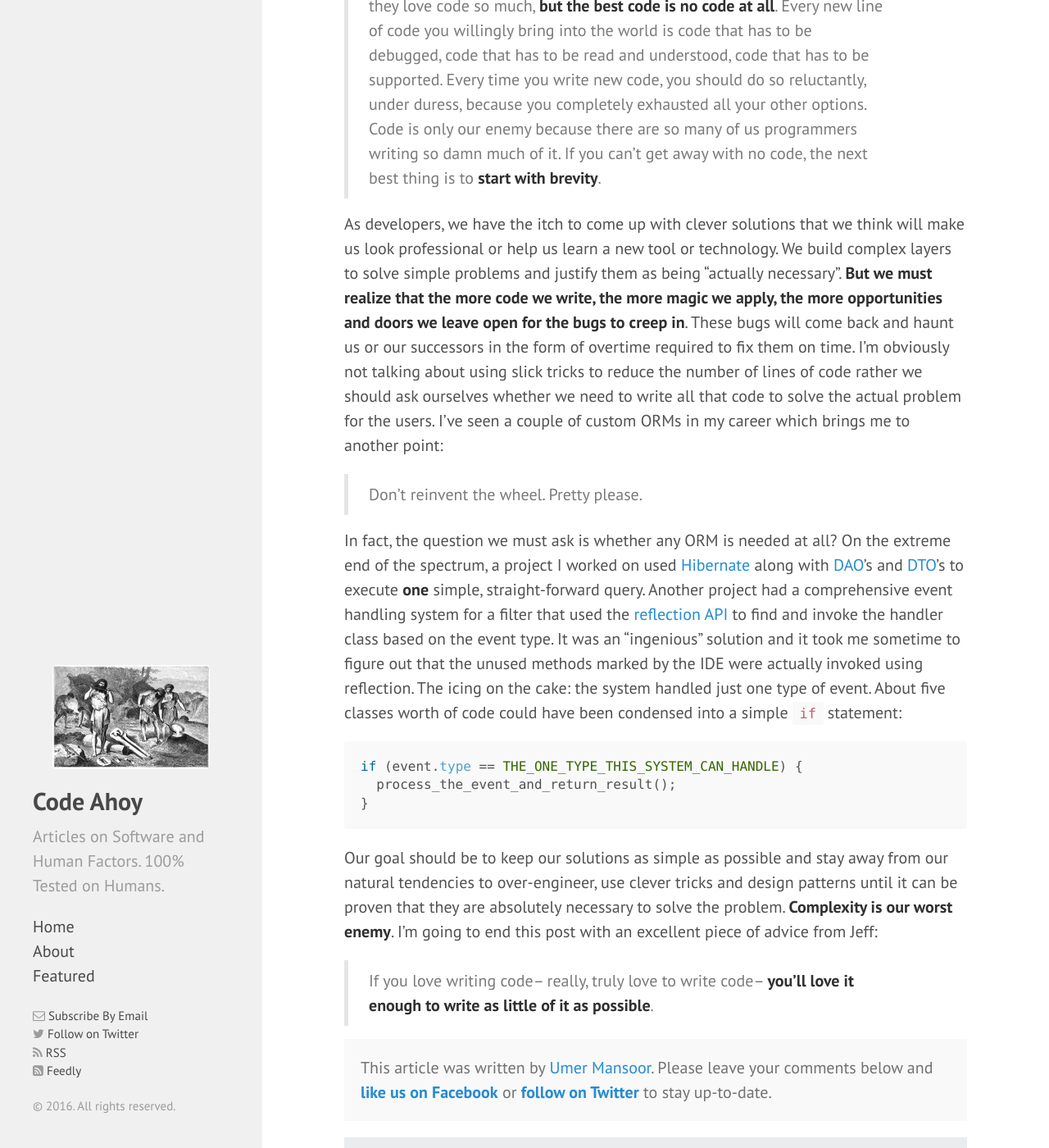
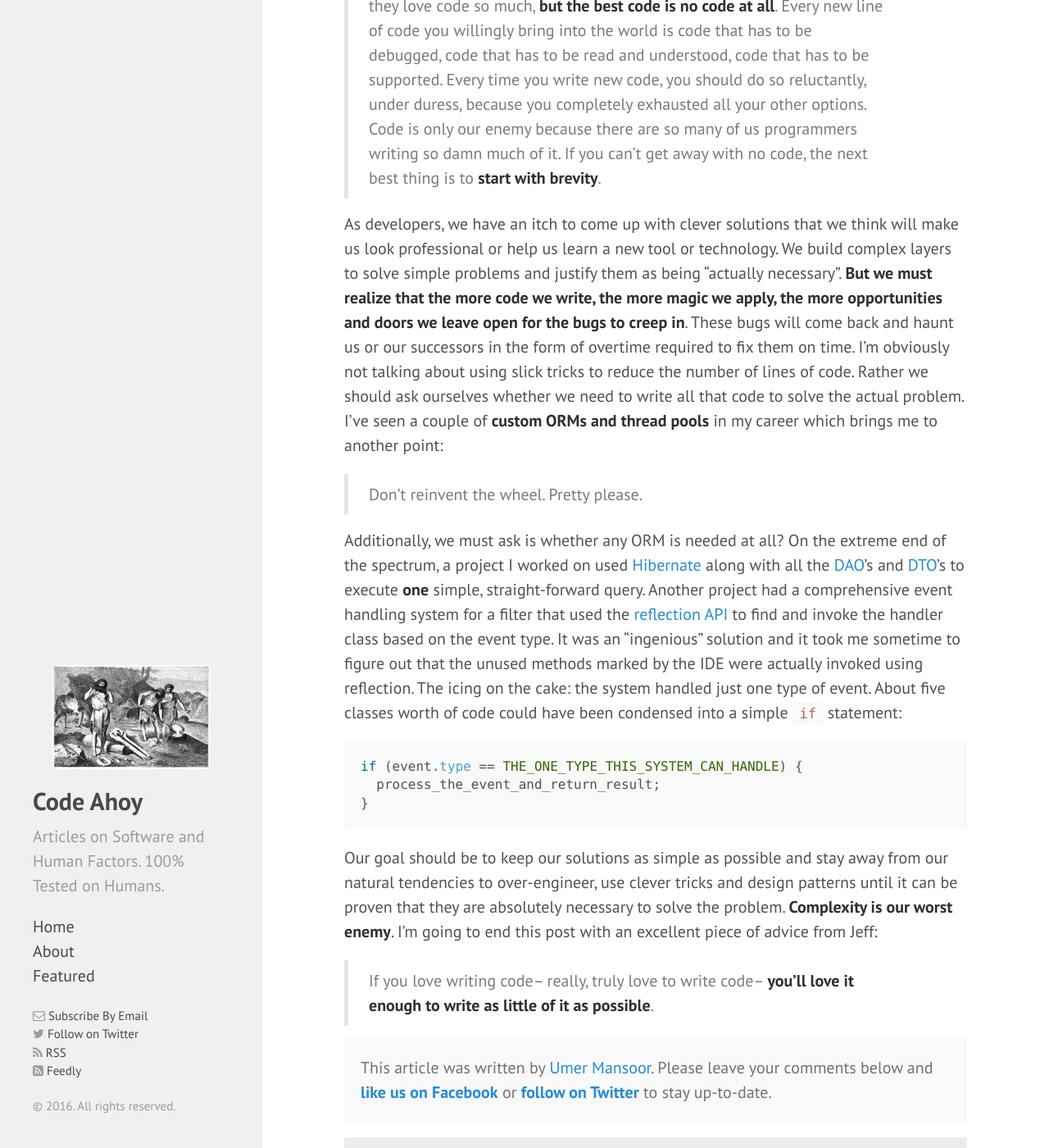
Before and after one commit to talk2viren/umermansoor.github.io, a Jekyll site: the page built from _posts/2016-06-03-write-less-code.md, in a window 1280 px wide and 1400 px high, scrolled down 868 px. Shown: the whole window at 82% size. Built offline with Jekyll 4.4.1, drawn with Linux system fonts in a browser that asks for light colours; nearby versions of some CDN libraries; a script that is not in the unit is left out; comment, search, counter and statistics services are not loaded.

Commit message:
there were typos

````diff
--- a/_posts/2016-06-03-write-less-code.md
+++ b/_posts/2016-06-03-write-less-code.md
@@ -13,15 +13,15 @@ Not too long ago, I sat down to 'clean up' a project that I inherited. I was giv
 
 > It's painful for most software developers to acknowledge this, because they love code so much, **but the best code is no code at all**. Every new line of code you willingly bring into the world is code that has to be debugged, code that has to be read and understood, code that has to be supported. Every time you write new code, you should do so reluctantly, under duress, because you completely exhausted all your other options. Code is only our enemy because there are so many of us programmers writing so damn much of it. If you can't get away with no code, the next best thing is to **start with brevity**.
 
-As developers, we have the itch to come up with clever solutions that we think will make us look professional or help us learn a new tool or technology. We build complex layers to solve simple problems and justify them as being "actually necessary". **But we must realize that the more code we write, the more magic we apply, the more opportunities and doors we leave open for the bugs to creep in**. These bugs will come back and haunt us or our successors in the form of overtime required to fix them on time. I'm obviously not talking about using slick tricks to reduce the number of lines of code rather we should ask ourselves whether we need to write all that code to solve the actual problem for the users. I've seen a couple of custom ORMs in my career which brings me to another point:
+As developers, we have an itch to come up with clever solutions that we think will make us look professional or help us learn a new tool or technology. We build complex layers to solve simple problems and justify them as being "actually necessary". **But we must realize that the more code we write, the more magic we apply, the more opportunities and doors we leave open for the bugs to creep in**. These bugs will come back and haunt us or our successors in the form of overtime required to fix them on time. I'm obviously not talking about using slick tricks to reduce the number of lines of code. Rather we should ask ourselves whether we need to write all that code to solve the actual problem. I've seen a couple of **custom ORMs and thread pools** in my career which brings me to another point:
 
 > Don't reinvent the wheel. Pretty please.
 
-In fact, the question we must ask is whether any ORM is needed at all? On the extreme end of the spectrum, a project I worked on used [Hibernate](http://hibernate.org/) along with [DAO](https://en.wikipedia.org/wiki/Data_access_object)'s and [DTO](https://en.wikipedia.org/wiki/Data_transfer_object)'s to execute **one** simple, straight-forward query. Another project had a comprehensive event handling system for a filter that used the [reflection API](https://docs.oracle.com/javase/tutorial/reflect/) to find and invoke the handler class based on the event type. It was an "ingenious" solution and it took me sometime to figure out that the unused methods marked by the IDE were actually invoked using reflection. The icing on the cake: the system handled just one type of event. About five classes worth of code could have been condensed into a simple `if` statement:
+Additionally, we must ask is whether any ORM is needed at all? On the extreme end of the spectrum, a project I worked on used [Hibernate](http://hibernate.org/) along with all the [DAO](https://en.wikipedia.org/wiki/Data_access_object)'s and [DTO](https://en.wikipedia.org/wiki/Data_transfer_object)'s to execute **one** simple, straight-forward query. Another project had a comprehensive event handling system for a filter that used the [reflection API](https://docs.oracle.com/javase/tutorial/reflect/) to find and invoke the handler class based on the event type. It was an "ingenious" solution and it took me sometime to figure out that the unused methods marked by the IDE were actually invoked using reflection. The icing on the cake: the system handled just one type of event. About five classes worth of code could have been condensed into a simple `if` statement:
 
 ```java
 if (event.type == THE_ONE_TYPE_THIS_SYSTEM_CAN_HANDLE) {
-  process_the_event_and_return_result();
+  process_the_event_and_return_result;
 }
 ```
 
````
